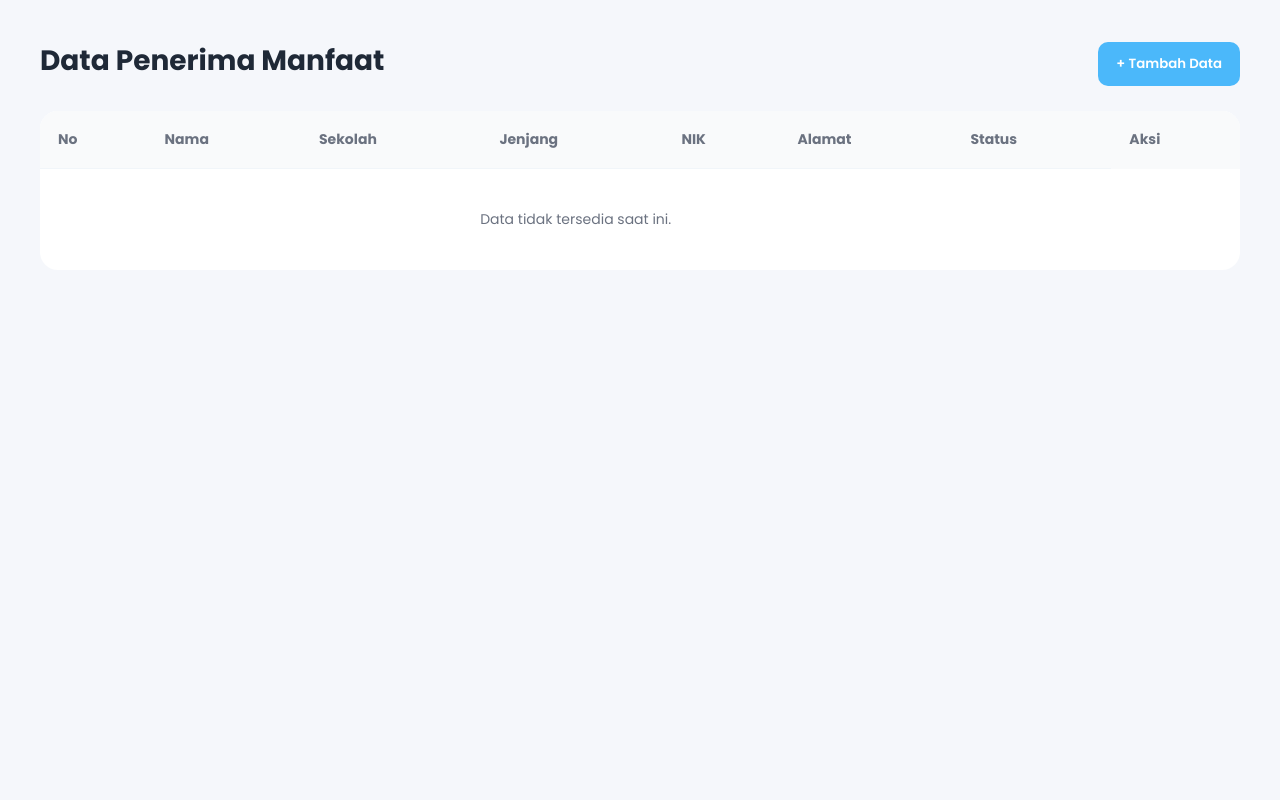
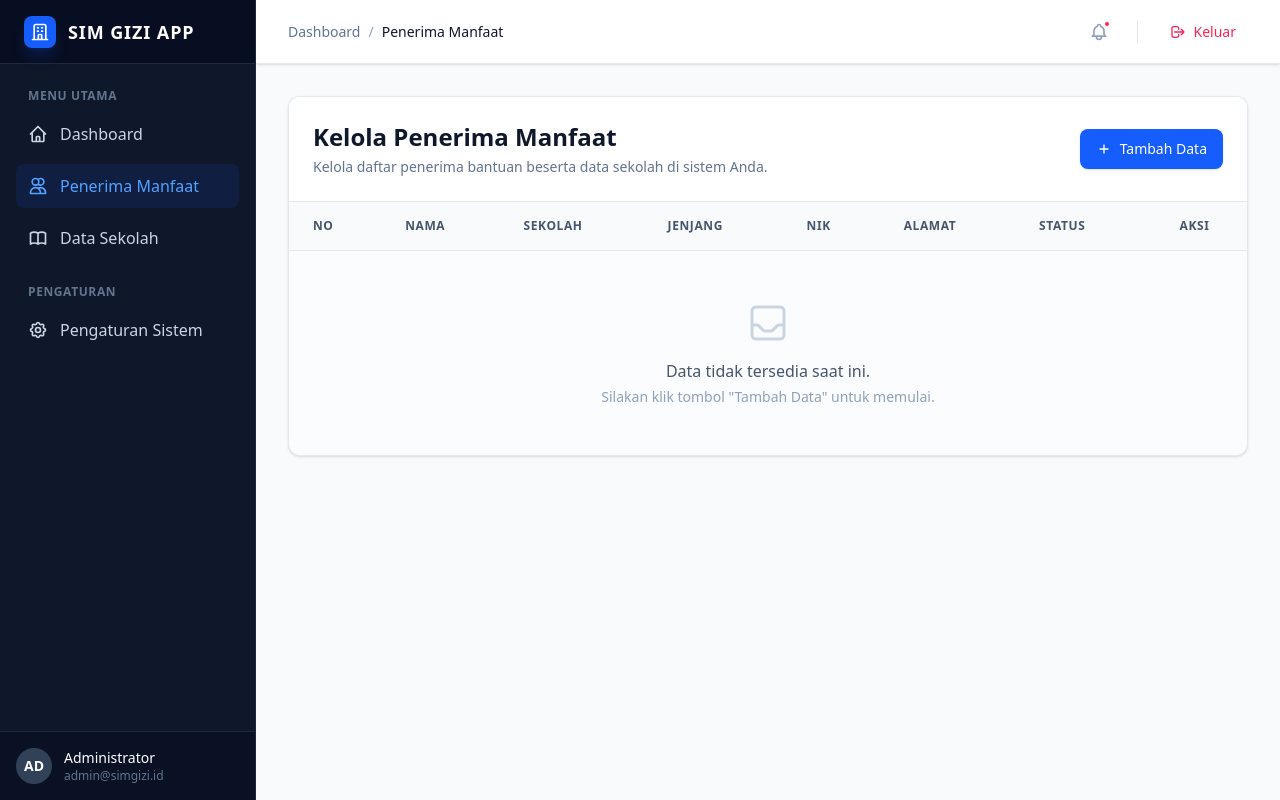
Before and after one commit to kampusriset/24g_simgizi_penerima, a PHP site: page /index.php in a window 1280 px wide. Run offline with PHP 8.4, Linux system fonts and the light colour scheme; data that the repository does not hold is empty.

Commit message:
perbarui tampilan dan struktur halaman penerima manfaat dengan penambahan gaya dan elemen baru

```diff
--- a/views/penerima.php
+++ b/views/penerima.php
@@ -4,89 +4,108 @@
 <head>
     <meta charset="UTF-8">
     <meta name="viewport" content="width=device-width, initial-scale=1.0">
-    <title>Data Penerima Manfaat</title>
+    <title>Dashboard - Data Penerima Manfaat</title>
 
-    <link rel="stylesheet" href="public/css/style.css">
+    <script src="https://cdn.jsdelivr.net/npm/@tailwindcss/browser@4"></script>
 </head>
 
-<body>
+<body class="bg-slate-50 text-slate-800 font-sans antialiased overflow-hidden flex h-screen">
 
-    <div class="container">
+    <?php require_once __DIR__ . '/../components/ui/sidebar.php'; ?>
 
-        <div class="table-header">
+    <div class="flex-1 flex flex-col min-w-0 overflow-hidden bg-slate-50">
+
+        <?php require_once __DIR__ . '/../components/ui/header.php'; ?>
+
+        <main class="flex-1 overflow-y-auto p-4 sm:p-6 lg:p-8">
+
+            <div class="mx-auto w-full max-w-7xl bg-white rounded-xl shadow-sm border border-slate-200 overflow-hidden">
+                <div class="table-header p-6 flex flex-col sm:flex-row justify-between items-start sm:items-center gap-4 border-b border-slate-200 bg-white">
                     <div>
-                <h2>Data Penerima Manfaat</h2>
+                        <h2 class="text-xl sm:text-2xl font-bold text-slate-900">Kelola Penerima Manfaat</h2>
+                        <p class="text-sm text-slate-500 mt-1">Kelola daftar penerima bantuan beserta data sekolah di sistem Anda.</p>
                     </div>
 
-            <button class="btn-add" id="openModal">
-                + Tambah Data
+                    <button class="btn-add inline-flex items-center justify-center px-4 py-2.5 text-sm font-medium text-white bg-blue-600 rounded-lg hover:bg-blue-700 focus:ring-4 focus:ring-blue-100 transition-colors shadow-sm w-full sm:w-auto" id="openModal">
+                        <svg class="w-4 h-4 mr-2" fill="none" stroke="currentColor" viewBox="0 0 24 24">
+                            <path stroke-linecap="round" stroke-linejoin="round" stroke-width="2" d="M12 6v6m0 0v6m0-6h6m-6 0H6"></path>
+                        </svg>
+                        Tambah Data
                     </button>
                 </div>
 
-        <div class="table-wrapper">
-            <table>
-                <thead>
+                <div class="table-wrapper overflow-x-auto w-full">
+                    <table class="w-full min-w-[900px] text-left border-collapse">
+                        <thead class="bg-slate-50 text-slate-600 uppercase text-xs font-semibold tracking-wider border-b border-slate-200">
                             <tr>
-                        <th>No</th>
-                        <th>Nama</th>
-                        <th>Sekolah</th>
-                        <th>Jenjang</th>
-                        <th>NIK</th>
-                        <th>Alamat</th>
-                        <th>Status</th>
-                        <th>Aksi</th>
+                                <th class="px-6 py-4">No</th>
+                                <th class="px-6 py-4">Nama</th>
+                                <th class="px-6 py-4">Sekolah</th>
+                                <th class="px-6 py-4">Jenjang</th>
+                                <th class="px-6 py-4">NIK</th>
+                                <th class="px-6 py-4">Alamat</th>
+                                <th class="px-6 py-4">Status</th>
+                                <th class="px-6 py-4 text-center">Aksi</th>
                             </tr>
                         </thead>
 
-                <tbody>
+                        <tbody class="divide-y divide-slate-100 text-sm">
 
                             <?php if (!empty($data)): ?>
-
                                 <?php $no = 1; ?>
-
                                 <?php foreach ($data as $item): ?>
 
-                            <tr>
-                                <td><?= $no++ ?></td>
+                                    <tr class="hover:bg-slate-50/80 transition-colors group">
+                                        <td class="px-6 py-4 text-slate-500"><?= $no++ ?></td>
 
-                                <td class="name-column">
+                                        <td class="name-column px-6 py-4 font-medium text-slate-900 whitespace-nowrap">
                                             <?= htmlspecialchars($item['nama'] ?? '') ?>
                                         </td>
 
-                                <td>
+                                        <td class="px-6 py-4 text-slate-600 whitespace-nowrap">
                                             <?= htmlspecialchars($item['nama_sekolah'] ?? '-') ?>
                                         </td>
 
-                                <td>
+                                        <td class="px-6 py-4">
+                                            <span class="inline-flex items-center px-2 py-1 rounded text-xs font-medium bg-slate-100 text-slate-700 border border-slate-200">
                                                 <?= htmlspecialchars($item['jenjang'] ?? '-') ?>
+                                            </span>
                                         </td>
 
-                                <td>
+                                        <td class="px-6 py-4 text-slate-500 font-mono text-xs tracking-wide">
                                             <?= htmlspecialchars($item['nik'] ?? '-') ?>
                                         </td>
 
-                                <td>
+                                        <td class="px-6 py-4 text-slate-600 truncate max-w-[180px]" title="<?= htmlspecialchars($item['alamat'] ?? '') ?>">
                                             <?= htmlspecialchars($item['alamat'] ?? '') ?>
                                         </td>
 
-                                <td>
-                                    <span class="status active">
+                                        <td class="px-6 py-4">
+                                            <?php
+                                            $statusText = strtolower($item['status'] ?? 'nonaktif');
+                                            $isAktif = $statusText === 'aktif';
+                                            $bgClass = $isAktif ? 'bg-emerald-50 text-emerald-700 border-emerald-200' : 'bg-rose-50 text-rose-700 border-rose-200';
+                                            $dotClass = $isAktif ? 'bg-emerald-500' : 'bg-rose-500';
+                                            ?>
+                                            <span class="status active inline-flex items-center px-2.5 py-1 rounded-full text-xs font-medium border <?= $bgClass ?>">
+                                                <span class="w-1.5 h-1.5 rounded-full mr-1.5 <?= $dotClass ?>"></span>
                                                 <?= ucfirst($item['status'] ?? 'Nonaktif') ?>
                                             </span>
                                         </td>
 
-                                <td>
-                                    <div class="action-buttons">
-
-                                        <button class="btn-edit" data-id="<?= $item['id_penerima'] ?>" data-id-sekolah="<?= $item['id_sekolah'] ?>" data-nama="<?= htmlspecialchars($item['nama']) ?>" data-nik="<?= htmlspecialchars($item['nik']) ?>" data-alamat="<?= htmlspecialchars($item['alamat']) ?>" data-status="<?= htmlspecialchars($item['status']) ?>">
-                                            Edit
+                                        <td class="px-6 py-4">
+                                            <div class="action-buttons flex items-center justify-center space-x-2 opacity-60 group-hover:opacity-100 transition-opacity">
+                                                <button class="btn-edit text-blue-600 hover:text-blue-800 hover:bg-blue-50 p-2 rounded transition-colors" data-id="<?= $item['id_penerima'] ?>" data-id-sekolah="<?= $item['id_sekolah'] ?>" data-nama="<?= htmlspecialchars($item['nama']) ?>" data-nik="<?= htmlspecialchars($item['nik']) ?>" data-alamat="<?= htmlspecialchars($item['alamat']) ?>" data-status="<?= htmlspecialchars($item['status']) ?>" title="Edit">
+                                                    <svg class="w-4 h-4" fill="none" stroke="currentColor" viewBox="0 0 24 24">
+                                                        <path stroke-linecap="round" stroke-linejoin="round" stroke-width="2" d="M11 5H6a2 2 0 00-2 2v11a2 2 0 002 2h11a2 2 0 002-2v-5m-1.414-9.414a2 2 0 112.828 2.828L11.828 15H9v-2.828l8.586-8.586z"></path>
+                                                    </svg>
                                                 </button>
 
-                                        <button class="btn-delete" data-id="<?= $item['id_penerima'] ?>" data-nama="<?= htmlspecialchars($item['nama']) ?>"
-                                        >
-                                            Hapus
+                                                <button class="btn-delete text-rose-600 hover:text-rose-800 hover:bg-rose-50 p-2 rounded transition-colors" data-id="<?= $item['id_penerima'] ?>" data-nama="<?= htmlspecialchars($item['nama']) ?>" title="Hapus">
+                                                    <svg class="w-4 h-4" fill="none" stroke="currentColor" viewBox="0 0 24 24">
+                                                        <path stroke-linecap="round" stroke-linejoin="round" stroke-width="2" d="M19 7l-.867 12.142A2 2 0 0116.138 21H7.862a2 2 0 01-1.995-1.858L5 7m5 4v6m4-6v6m1-10V4a1 1 0 00-1-1h-4a1 1 0 00-1 1v3M4 7h16"></path>
+                                                    </svg>
                                                 </button>
-
                                             </div>
                                         </td>
                                     </tr>
@@ -96,8 +115,14 @@
                             <?php else: ?>
 
                                 <tr>
-                            <td colspan="7" class="empty-data">
-                                Data tidak tersedia saat ini.
+                                    <td colspan="8" class="empty-data px-6 py-12 text-center text-slate-500 bg-slate-50/50">
+                                        <div class="flex flex-col items-center justify-center">
+                                            <svg class="w-12 h-12 text-slate-300 mb-3" fill="none" stroke="currentColor" viewBox="0 0 24 24">
+                                                <path stroke-linecap="round" stroke-linejoin="round" stroke-width="1.5" d="M20 13V6a2 2 0 00-2-2H6a2 2 0 00-2 2v7m16 0v5a2 2 0 01-2 2H6a2 2 0 01-2-2v-5m16 0h-2.586a1 1 0 00-.707.293l-2.414 2.414a1 1 0 01-.707.293h-3.172a1 1 0 01-.707-.293l-2.414-2.414A1 1 0 006.586 13H4"></path>
+                                            </svg>
+                                            <p class="text-base font-medium text-slate-600">Data tidak tersedia saat ini.</p>
+                                            <p class="text-sm mt-1 text-slate-400">Silakan klik tombol "Tambah Data" untuk memulai.</p>
+                                        </div>
                                     </td>
                                 </tr>
 
@@ -108,10 +133,21 @@
                 </div>
             </div>
 
+        </main>
+    </div>
+
+    <script>
+        function toggleSidebar() {
+            const sidebar = document.getElementById('sidebar');
+            const backdrop = document.getElementById('sidebarBackdrop');
+
+            sidebar.classList.toggle('-translate-x-full');
+            backdrop.classList.toggle('hidden');
+        }
+    </script>
+
     <?php require_once __DIR__ . '/../components/ui/form-penerima.php'; ?>
-
     <?php require_once __DIR__ . '/../components/ui/form-sekolah.php'; ?>
-
     <?php require_once __DIR__ . '/../components/ui/delete-popup.php'; ?>
 
     <script type="module" src="public/js/script.js"></script>
```
Lines whose indentation alone changed are shown as unchanged.
